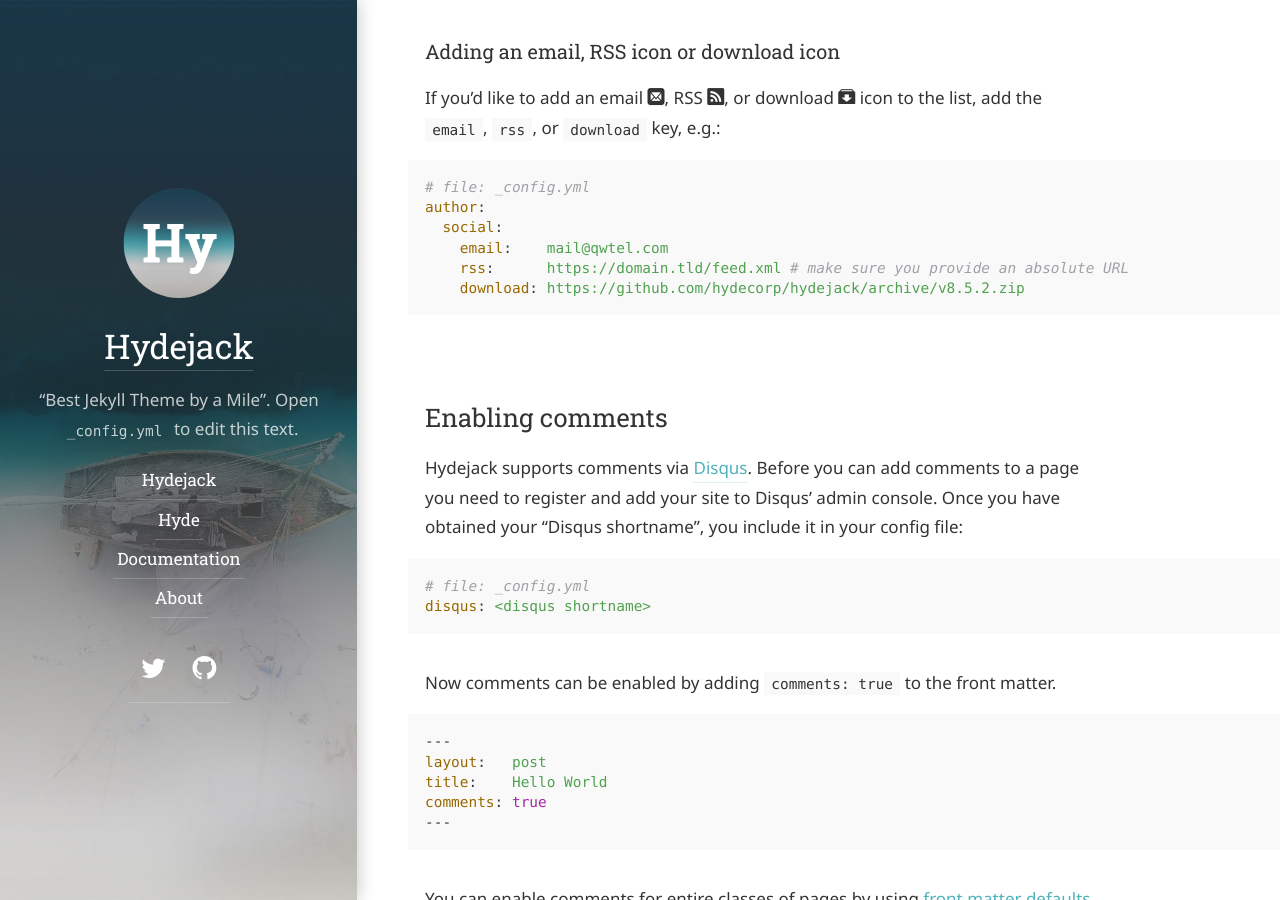
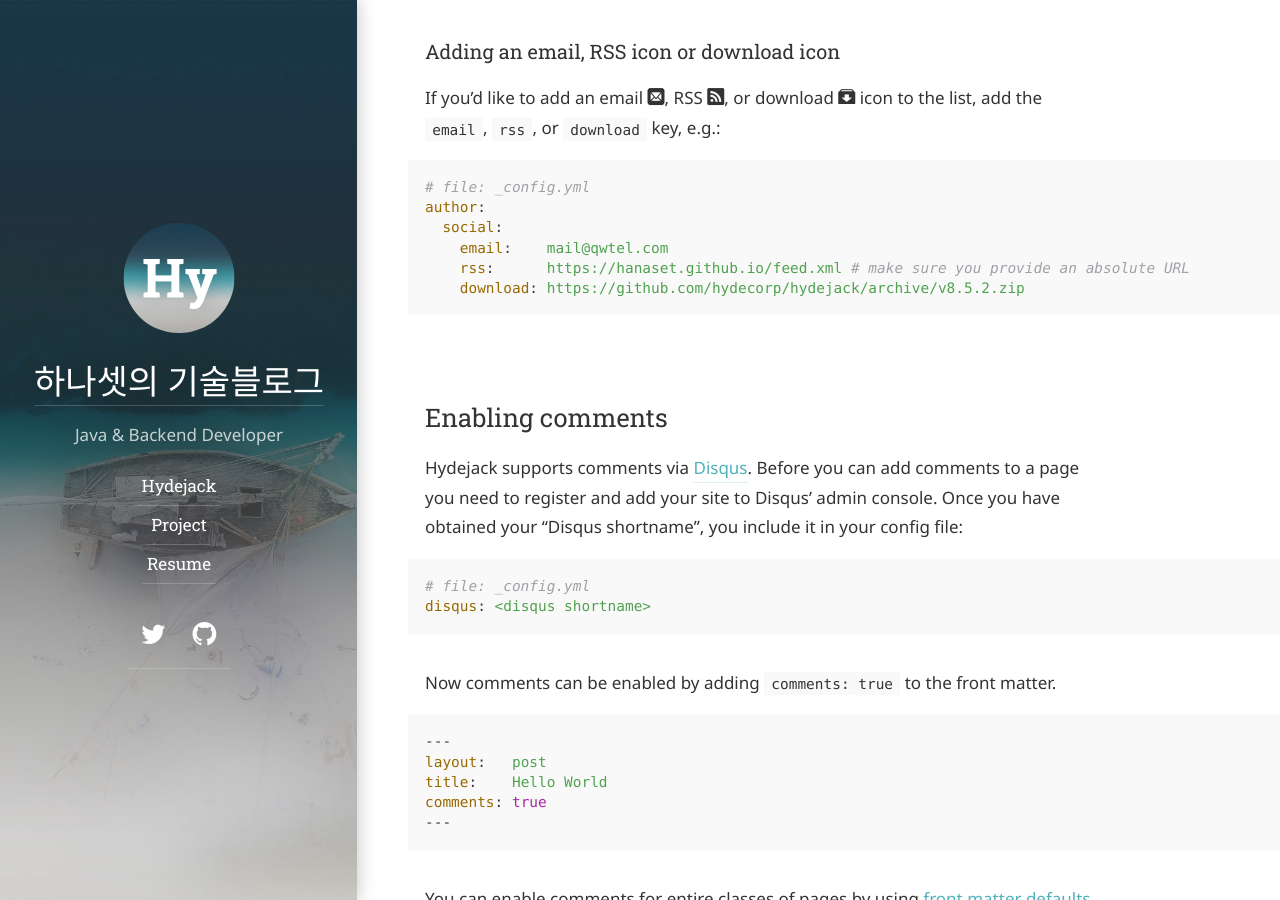
Before and after one commit to hanaset/hanaset.github.io, a Jekyll site: the page built from docs/config.md, in a window 1280 px wide and 900 px high, scrolled down 9972 px. Built offline with Jekyll 4.4.1, drawn with Linux system fonts in a browser that asks for light colours; some web fonts are replaced; some of the changed lines change nothing that is shown.

Commit message:
블로그 config 수정

```diff
--- a/_config.yml
+++ b/_config.yml
@@ -4,7 +4,7 @@
 # IMPORTANT: Set the URL of your site.
 # Set to https://<username>.github.io when hosting on GitHub Pages
 # (unless you are using a custom domain).
-url:                   https://domain.tld
+url:                   https://hanaset.github.io
 
 # IMPORTANT: Set The "base URL" of your site.
 # When your site sits in a subdirectory, set to /<name of directory>
@@ -16,24 +16,22 @@
 
 # Language of your content in 2-letter code, e.g.: en, de.
 # You may also provide a location, e.g.: en-us, de_AT.
-lang:                  en
+lang:                  kr
 
 # The title of your blog. Used in the sidebar and the browser tab.
-title:                 Hydejack
+title:                 하나셋의 기술블로그
 
 # A short description (~150 chars) of the page used for the meta description tag.
 # Can use markdown, but no more than one paragraph (enforced by `>`)
-description:           >
-  "Best Jekyll Theme by a Mile".
-  **Hydejack** is your presence on the web, featuring a blog, portfolio, and resume.
+description:          Java & Backend Developer
+  -  기술 공부
 
 # A shorter description for the sidebar.
 tagline:               >
-  "Best Jekyll Theme by a Mile".
-  Open `_config.yml` to edit this text.
+  Java & Backend Developer
 
 # A list of keywords for your blog
-keywords:              []
+keywords:              ["java", "Spring", "Jpa", "Backend", "Server"]
 
 # A (square) logo for your site.
 # If provided, it will be shown at the top of the sidebar.
@@ -42,8 +40,8 @@
 
 # This should be the same author as first entry in `_data/authors.yml`.
 author:
-  name:                <firstname> <lastname>
-  email:               <mail@domain.tld>
+  name:                Son Jeongbin
+  email:               <b183523@gmail.com>
   # Used by `jekyll-seo-tag`:
   # twitter:             <username>
 
@@ -51,12 +49,10 @@
 menu:
   - title:             Hydejack
     url:               /hydejack/
-  - title:             Hyde
-    url:               /hyde/
-  - title:             Documentation
-    url:               /docs/
-  - title:             About
-    url:               /about/
+  - title:             Project
+    url:               /project/
+  - title:             Resume
+    url:               /resume/
 
 # Add links to the footer.
 # Typically you'll want to link to your cookie- or privacy policy (if appliable), etc..
```
